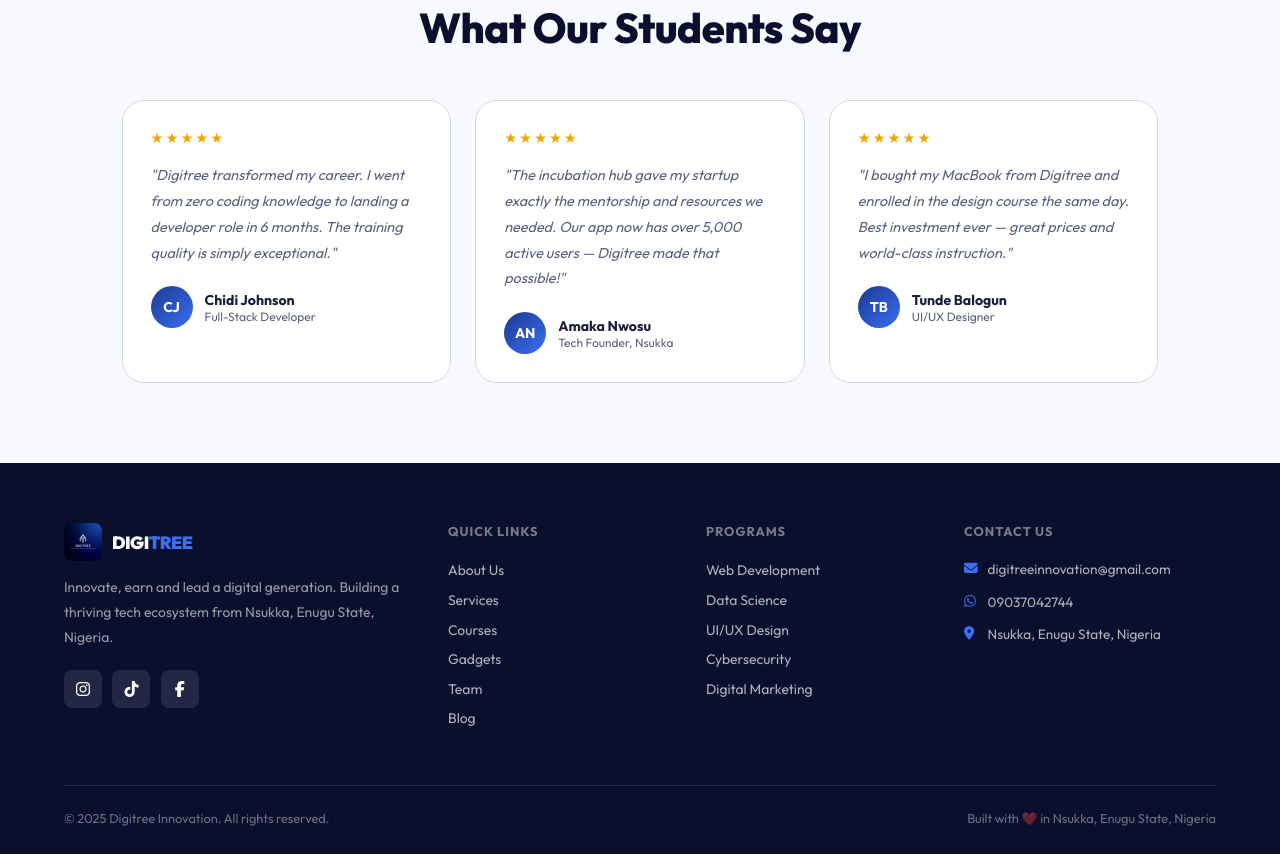
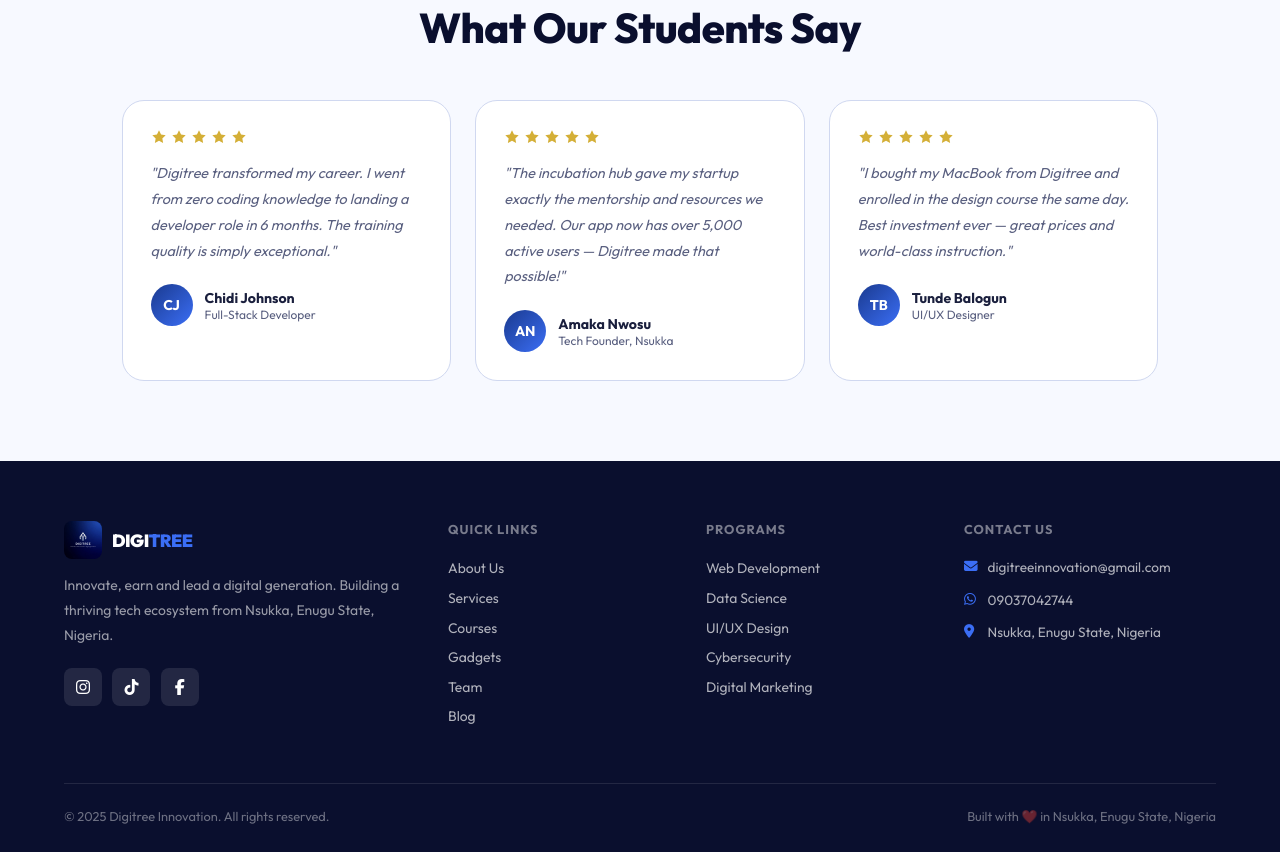
Before and after one commit to princessmercy-c/digitree-v7, a React (Vite) app: page / in a window 1280 px wide. Shown: the part 7180-8034 px from the top of the page. Built offline with nearby package versions, Linux system fonts and the light colour scheme; no server answers.

Commit message:
Update Testimonials.jsx

```diff
--- a/src/components/Testimonials.jsx
+++ b/src/components/Testimonials.jsx
@@ -12,7 +12,14 @@ export default function Testimonials() {
         <div className="grid-auto-300">
           {TESTIMONIALS.map(t => (
             <div key={t.name} className="card" style={{ padding:'1.75rem' }}>
-              <div style={{ color:'var(--color-accent)', fontSize:'0.9rem', marginBottom:'1rem', letterSpacing:2 }}>★★★★★</div>
+              <div style={{ display: 'flex', gap: '4px', marginBottom: '1rem' }}>
+  {[...Array(5)].map((_, i) => (
+    <svg key={i} width="16" height="16" viewBox="0 0 24 24" fill="none" xmlns="http://www.w3.org/2000/svg">
+      <path d="M12 2L15.09 8.26L22 9.27L17 14.14L18.18 21.02L12 17.77L5.82 21.02L7 14.14L2 9.27L8.91 8.26L12 2Z" fill="#D4AF37"/>
+    </svg>
+  ))}
+</div>
+
               <p style={{ fontSize:'0.9rem', color:'var(--color-muted)', lineHeight:1.8, marginBottom:'1.25rem', fontStyle:'italic' }}>{t.text}</p>
               <div style={{ display:'flex', alignItems:'center', gap:'0.75rem' }}>
                 <div style={{ width:42, height:42, borderRadius:'50%', background:'linear-gradient(135deg,var(--color-primary),var(--color-primary-bright))', display:'flex', alignItems:'center', justifyContent:'center', color:'#fff', fontWeight:700, fontSize:'0.88rem', flexShrink:0 }}>{t.initials}</div>
```
